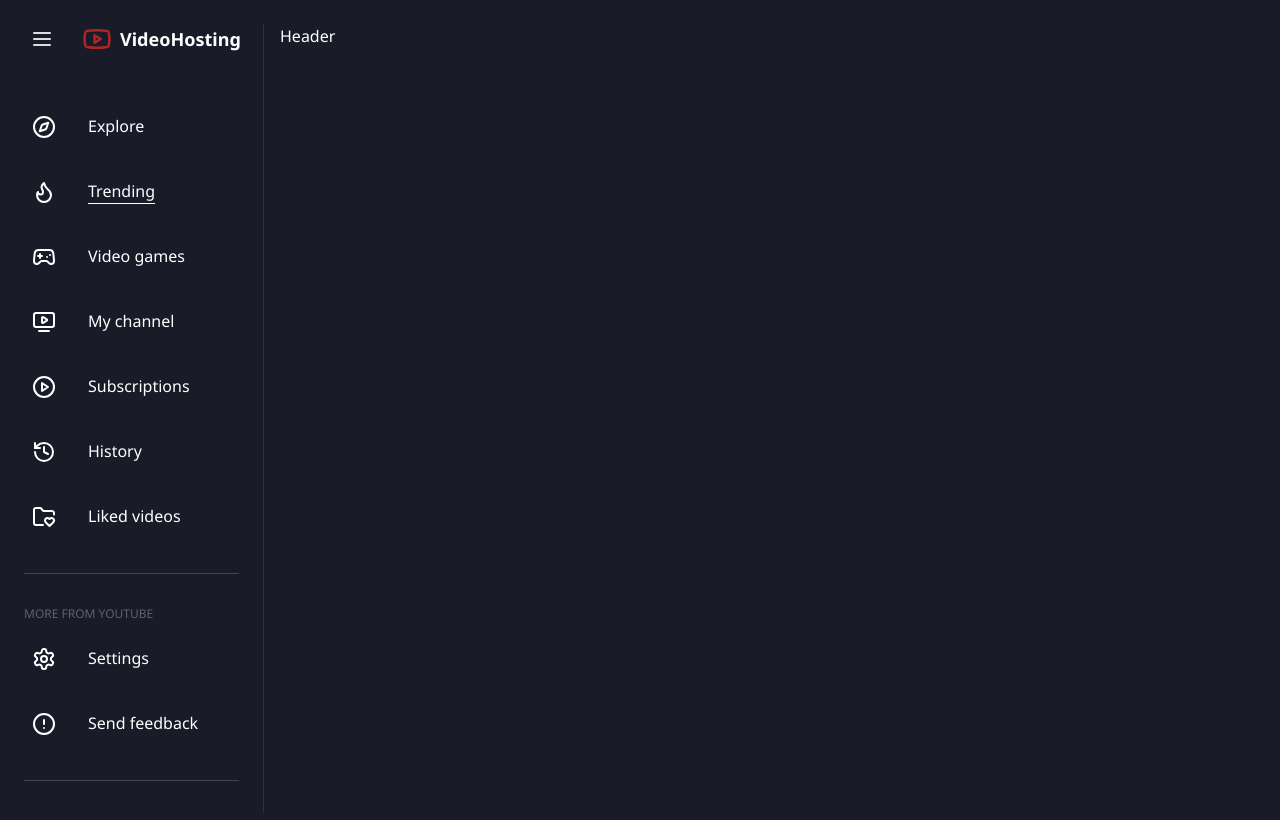
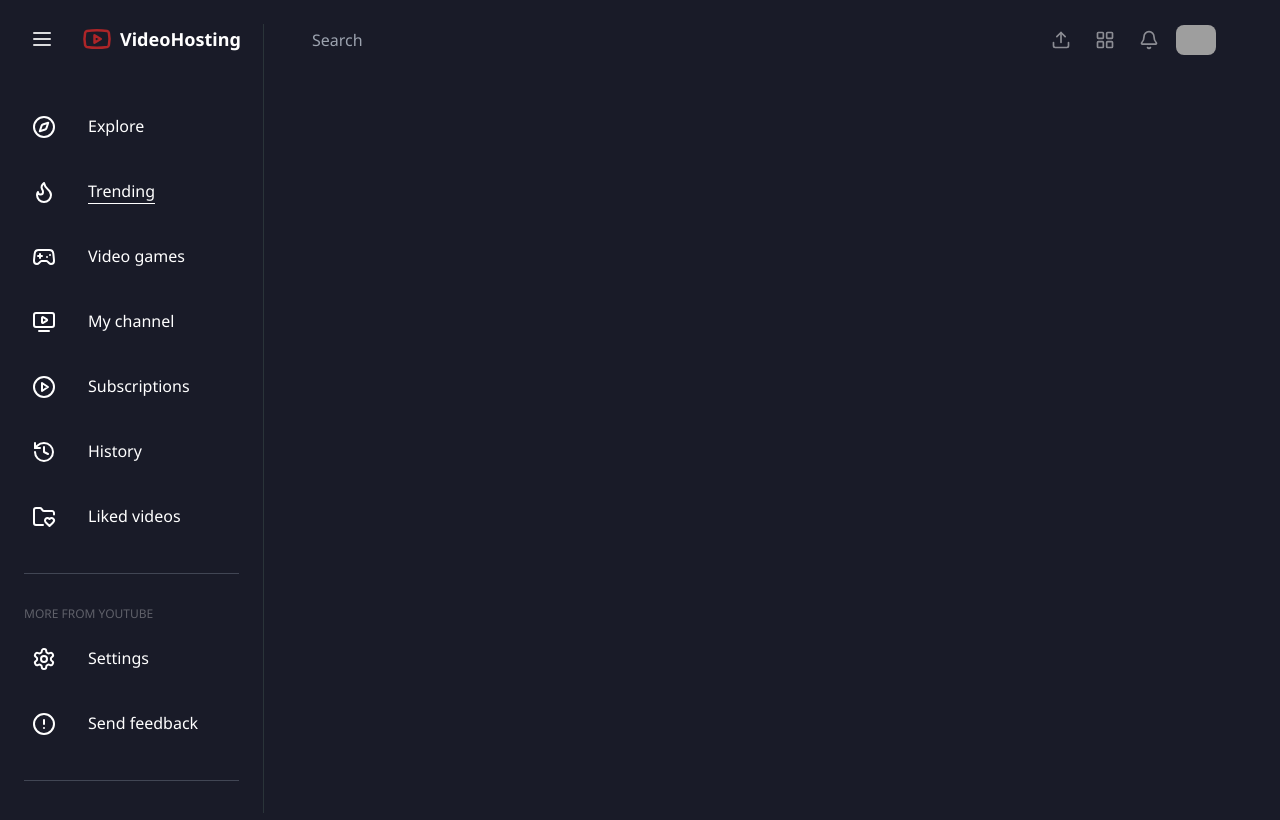
Before and after one commit to AntonAcorn/videohosting-client, a Next.js app: page /trending in a window 1280 px wide. Shown: the top 820 px of the page. Built offline with nearby package versions, Linux system fonts and the light colour scheme; grey boxes are pictures that could not be loaded.

Commit message:
Add Header and Search

```diff
--- a/src/components/layout/content/header/Header.tsx
+++ b/src/components/layout/content/header/Header.tsx
@@ -1,3 +1,52 @@
-export function Header() {
-	return <header>Header</header>
+import { STUDIO_PAGE } from '@/config/studio-page.config'
+import { Bell, LayoutGridIcon, Upload } from 'lucide-react'
+import Image from 'next/image'
+import Link from 'next/link'
+
+export async function Header() {
+	return (
+		<header className='mb-12 flex items-center justify-between px-6'>
+			<div className='w-[80%]'>
+				<input
+					type='search'
+					className='w-[40%] py-1 px-2 bg-transparent outline-none'
+					placeholder='Search'
+				></input>
+			</div>
+			<div className='flex items-center gap-6 '>
+				<Link href={STUDIO_PAGE.UPLOAD_VIDEO}>
+					<Upload
+						size={20}
+						className='opacity-50 hover:opacity-100'
+					/>
+				</Link>
+
+				<Link href={STUDIO_PAGE.HOME}>
+					<LayoutGridIcon
+						size={20}
+						className='opacity-50 hover:opacity-100'
+					/>
+				</Link>
+
+				<Link href={STUDIO_PAGE.HOME}>
+					<Bell
+						size={20}
+						className='opacity-50 hover:opacity-100'
+					/>
+				</Link>
+			</div>
+			<div>
+				<Link href={STUDIO_PAGE.SETTINGS}>
+					{/* TODO: Make avater */}
+					<Image
+						className='rounded-lg'
+						src='/uploads/avatars/redgroup.jpg'
+						alt=''
+						width={40}
+						height={40}
+					/>
+				</Link>
+			</div>
+		</header>
+	)
 }
--- /dev/null
+++ b/src/config/studio-page.config.ts
@@ -0,0 +1,12 @@
+class StudioPage {
+	HOME = '/studio'
+
+	SETTINGS = `${this.HOME}/settings`
+	UPLOAD_VIDEO = `${this.HOME}/upload`
+
+	EDIT_VIDEO(path: string) {
+		return `/edit/v/${path}`
+	}
+}
+
+export const STUDIO_PAGE = new StudioPage()
```
